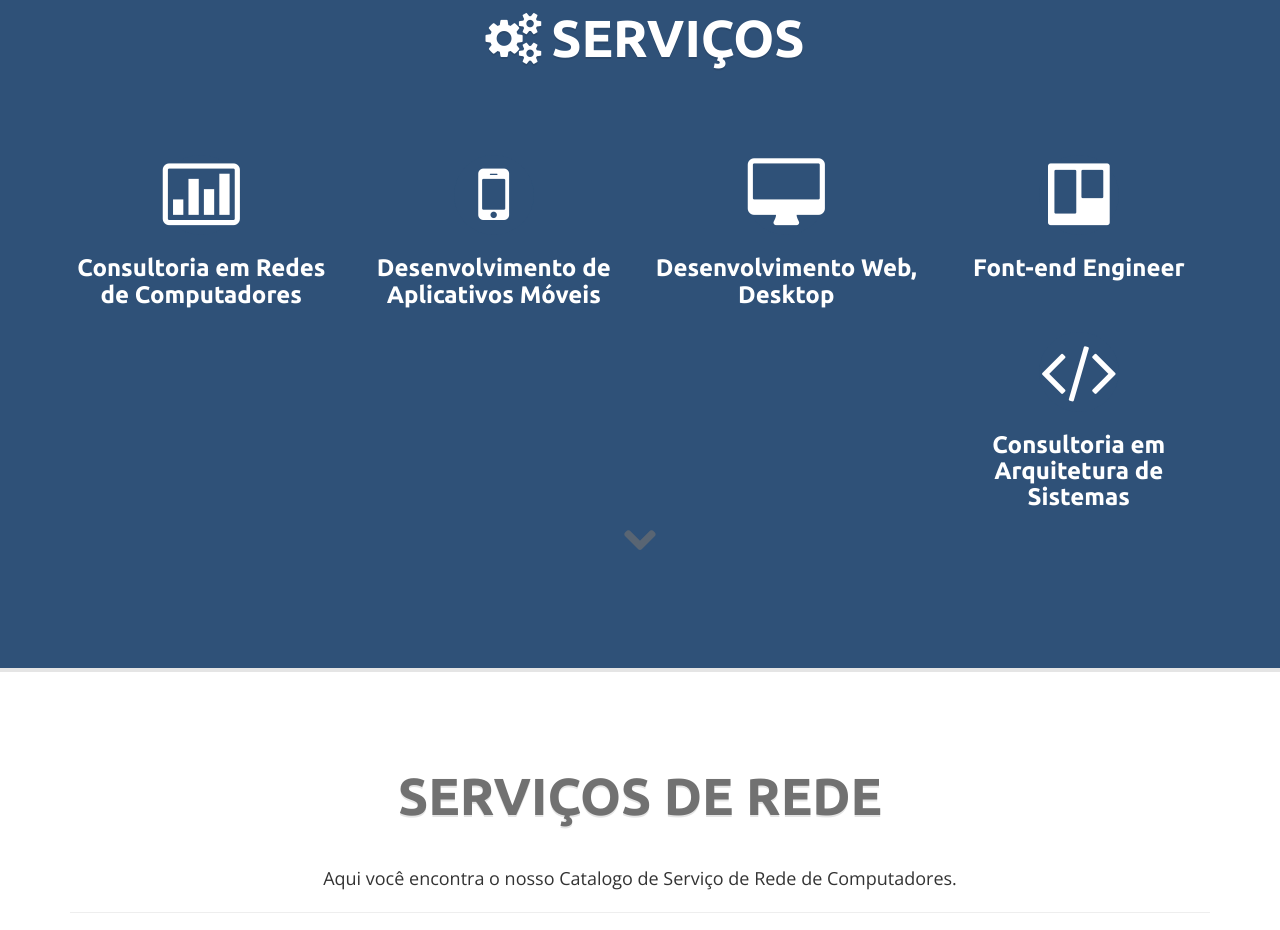
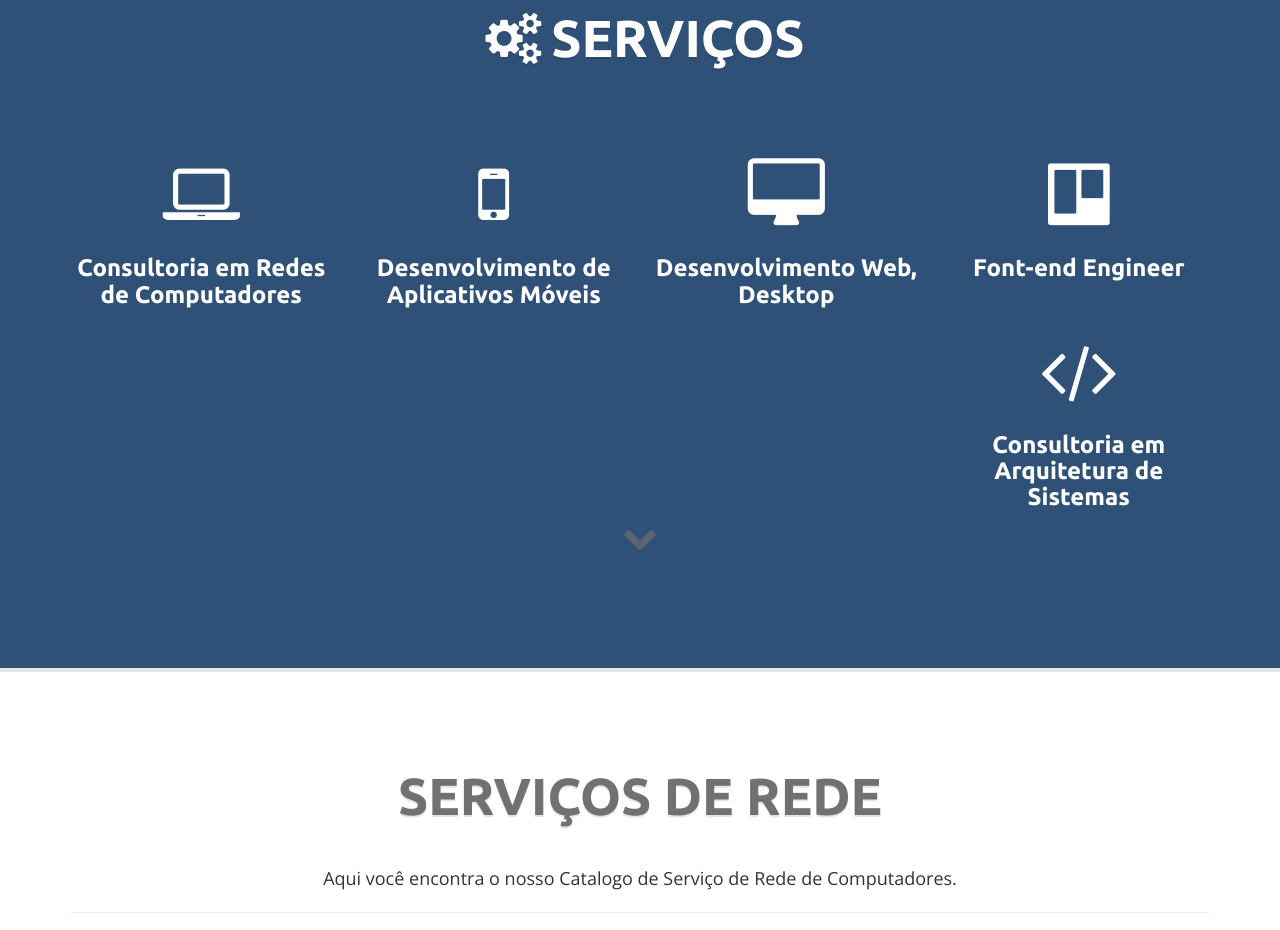
Before and after one commit to i-bits/page, a plain HTML site: page index.html in a window 1280 px wide. Shown: the part 1433-2363 px from the top of the page. Drawn offline with nearby package versions, Linux system fonts and the light colour scheme.

Commit message:
Atualizei o icnone do

```diff
--- a/index.html
+++ b/index.html
@@ -13,7 +13,7 @@
     <meta property="og:title" content="Arquiteto de Soluções e Sistemas - Desenvolvedor de Software">
     <meta property="og:description" content="Arquiteto de Soluções e Sistemas. Trabalhando em soluções otimizadas para vários problemas que envolvem: arquiteturas de sistemas de software, bancos de dados, mineração de dados em Big Data e computação em nuvem e desenvolvimento de sistemas de software especializados em multiplataformas. Trabalho, também, como o entusiasta e evangelizador da Open Web Plataform, ensinando desenvolvimento web e colaborando com projetos open-source.">
     <meta property="og:type" content="website">
-    <meta property="og:url" content="http://www.solucaodecomputadores.com">
+    <meta property="og:url" content="http://www.i-bits.com.br">
     <!--<meta property="og:image" content="http://www.jgabriellima.com/img/me.jpg">-->
     <meta property="og:site_name" content="Soluções de TI">
     <meta property="fb:admins" content="APP_ADMIN">
@@ -140,7 +140,7 @@
                 </div>-->
                 <div class="col-md-3 service-column">
                     <figure class="service-icon">
-                        <i class="fa fa-bar-chart-o"></i>
+                        <i class="fa fa-laptop"></i>
                     </figure>
                     <h3 itemprop="owns"><a href="#portfolio">Consultoria em Redes de Computadores</a>
                     </h3>
```
